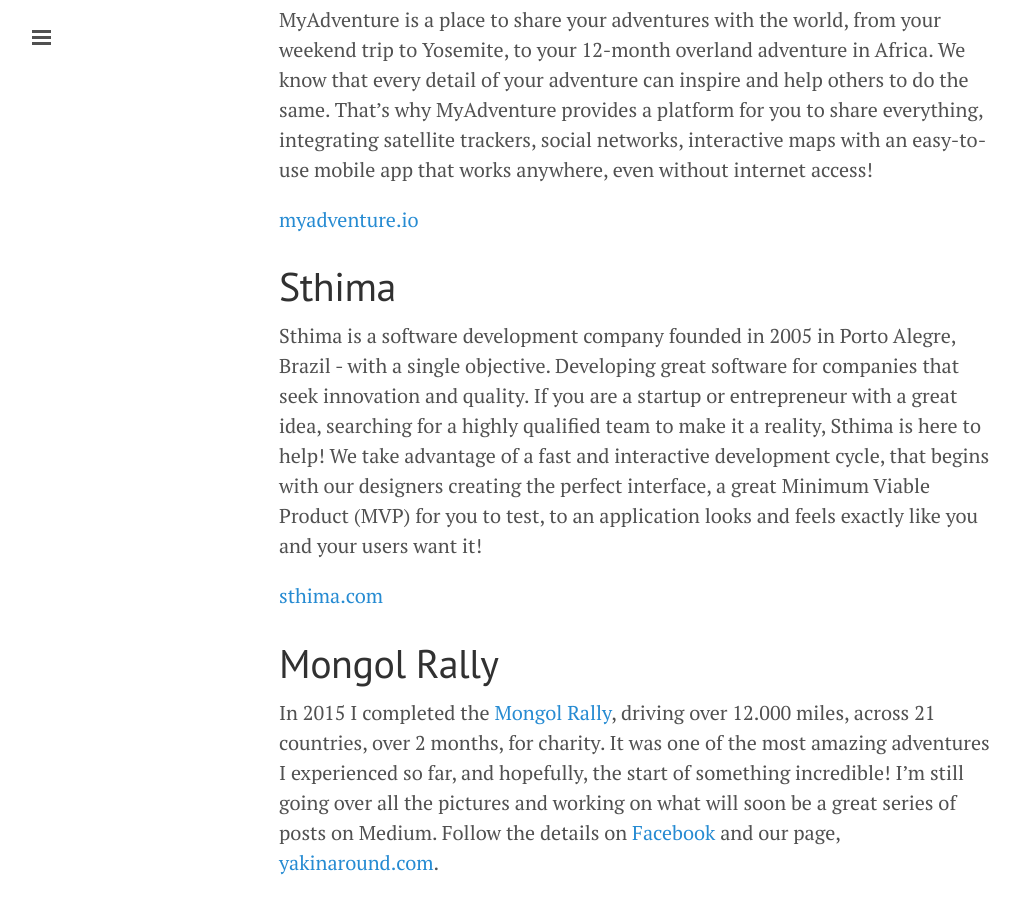
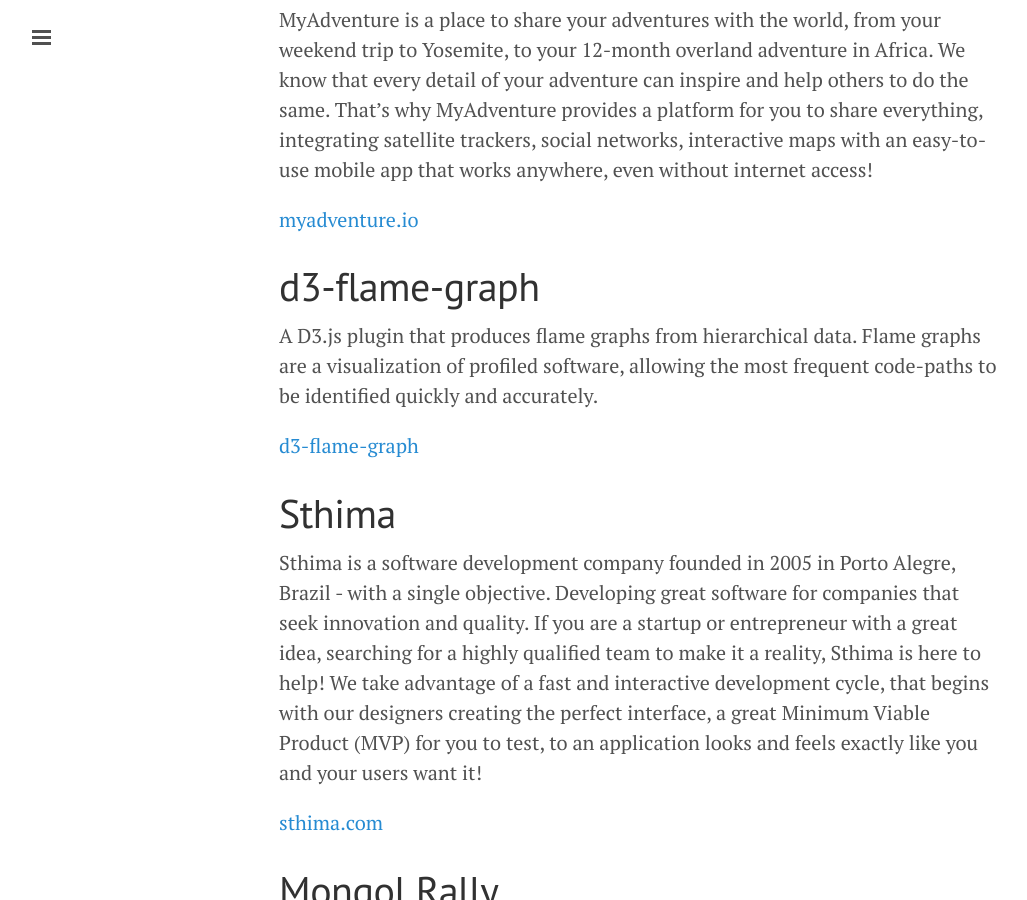
Before and after one commit to spiermar/spiermar.github.io, a Jekyll site: the page built from projects.md, in a window 1280 px wide and 900 px high, scrolled down 848 px. Shown: the whole window, without its empty margins (1-1028 px from the left). Built offline with Jekyll 4.4.1, drawn with Linux system fonts in a browser that asks for light colours.

Commit message:
Including d3-flame-graph.

```diff
--- a/projects.md
+++ b/projects.md
@@ -22,6 +22,12 @@
 MyAdventure is a place to share your adventures with the world, from your weekend trip to Yosemite, to your 12-month overland adventure in Africa. We know that every detail of your adventure can inspire and help others to do the same. That's why MyAdventure provides a platform for you to share everything, integrating satellite trackers, social networks, interactive maps with an easy-to-use mobile app that works anywhere, even without internet access!
 
 [myadventure.io](http://myadventure.io/)
+
+# d3-flame-graph
+
+A D3.js plugin that produces flame graphs from hierarchical data. Flame graphs are a visualization of profiled software, allowing the most frequent code-paths to be identified quickly and accurately.
+
+[d3-flame-graph](https://github.com/spiermar/d3-flame-graph)
 
 # Sthima
 
```
